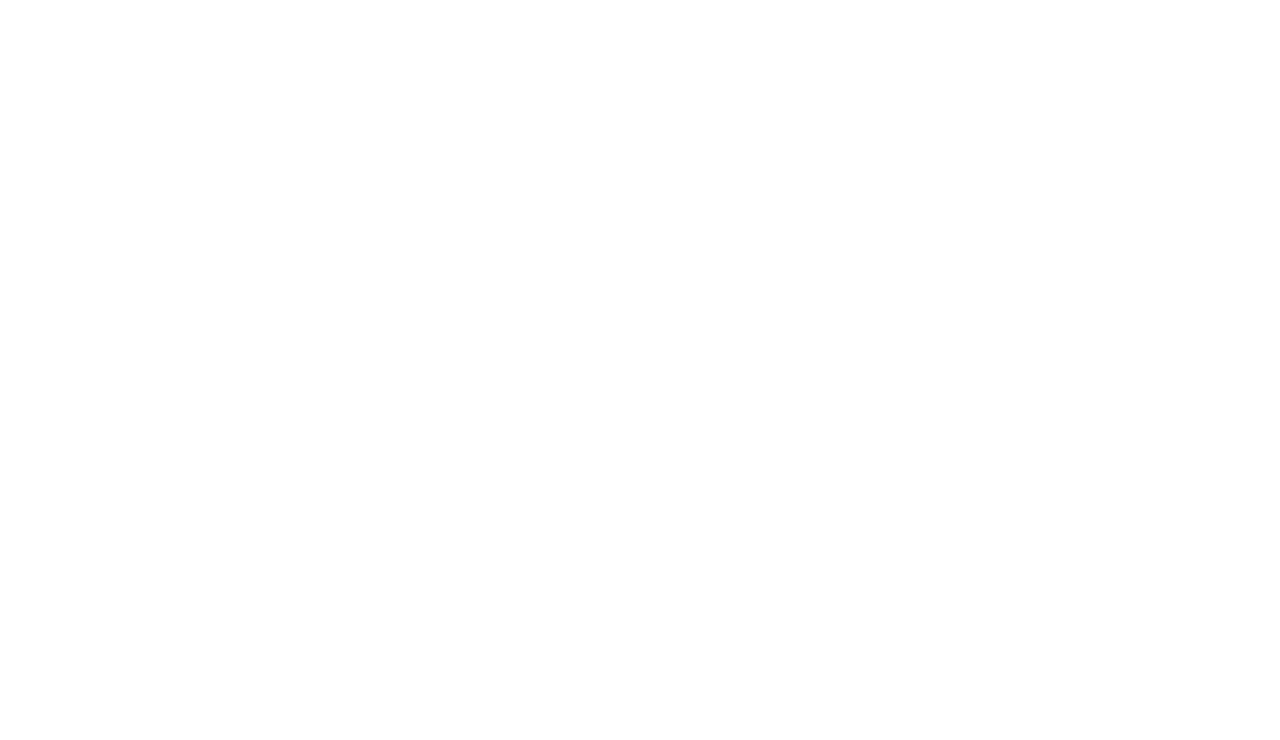
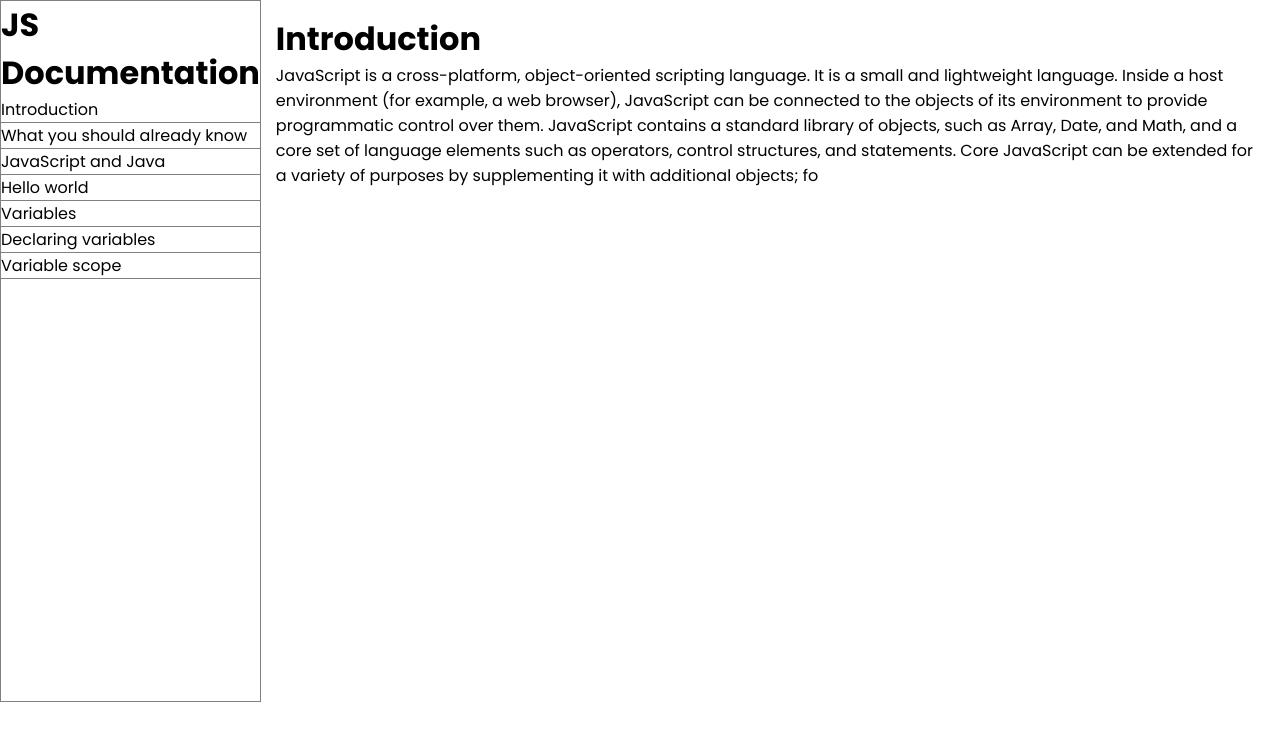
Before and after one commit to arafatmollah/technical-documentation, a plain HTML site: page index.html in a window 1280 px wide. Drawn offline with Linux system fonts and the light colour scheme.

Commit message:
initialize dome

```diff
--- a/index.html
+++ b/index.html
@@ -5,8 +5,28 @@
     <meta http-equiv="X-UA-Compatible" content="IE=edge">
     <meta name="viewport" content="width=device-width, initial-scale=1.0">
     <title>Technical Documentation</title>
+    <!-- css style  -->
+    <link rel="stylesheet" href="style.css">
 </head>
 <body>
+    <div class="container">
+        <div class="box">
+            <h1>JS Documentation</h1>
+            <li id="content-1">Introduction</li>
+            <li id="content-2">What you should already know</li>
+            <li id="content-3">JavaScript and Java</li>
+            <li id="content-4">Hello world</li>
+            <li id="content-5">Variables</li>
+            <li id="content-6">Declaring variables
+            </li>
+            <li id="content-7">Variable scope</li>
+        </div>
+        <div class="content">
+            <h1>Introduction</h1>
+            <p>JavaScript is a cross-platform, object-oriented scripting language. It is a small and lightweight language. Inside a host environment (for example, a web browser), JavaScript can be connected to the objects of its environment to provide programmatic control over them.
 
+                JavaScript contains a standard library of objects, such as Array, Date, and Math, and a core set of language elements such as operators, control structures, and statements. Core JavaScript can be extended for a variety of purposes by supplementing it with additional objects; fo</p>
+        </div>
+    </div>
 </body>
 </html>
--- a/style.css
+++ b/style.css
@@ -0,0 +1,33 @@
+@import url('https://fonts.googleapis.com/css2?family=Lato&family=Poppins:wght@400;500;700&display=swap');@import url('https://fonts.googleapis.com/css2?family=Lato&family=Poppins:wght@400;500;700&display=swap');
+body{
+    font-family: 'Lato', sans-serif;
+    font-family: 'Poppins', sans-serif;
+}
+*{
+    margin: 0;
+    padding: 0;
+}
+.box{
+    display: flex;
+    flex-direction: column;
+    border: 1px solid gray;
+    width: 30%;
+    height: 700px;
+}
+li{
+    list-style: none;
+    border-bottom: 1px solid gray;
+}
+.container{
+    display: flex;
+
+}
+.content{
+    margin: 10px;
+    padding: 5px;
+}
+@media (max-width:688px){
+    .box{
+        flex-wrap: wrap;
+    }
+}
```
